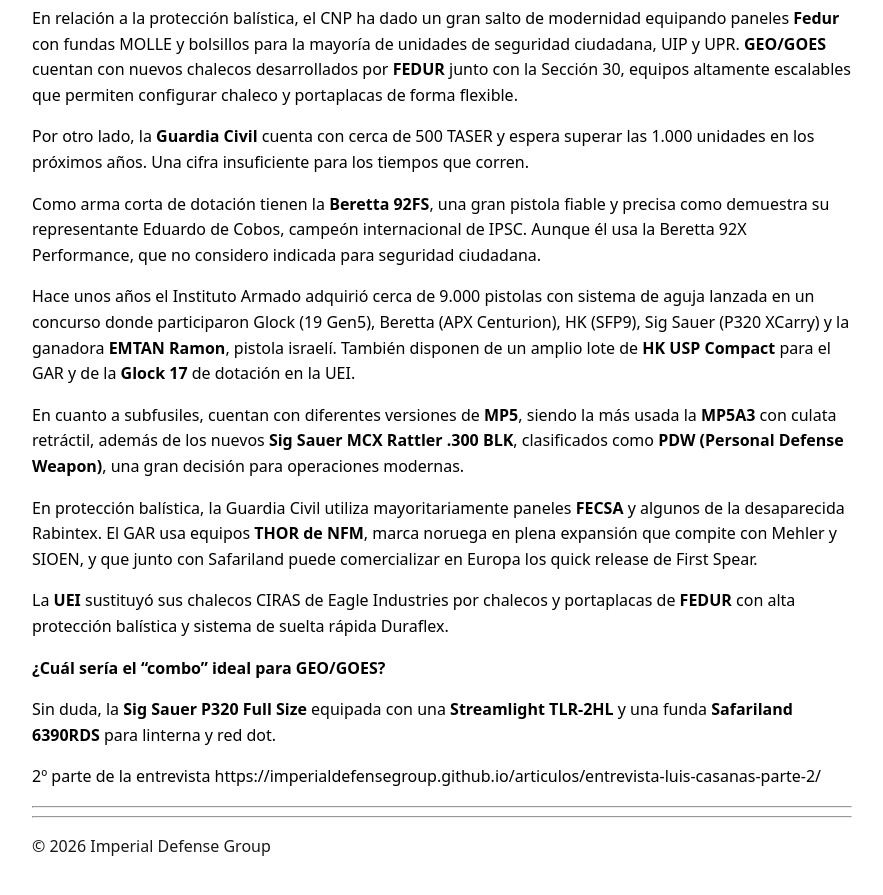
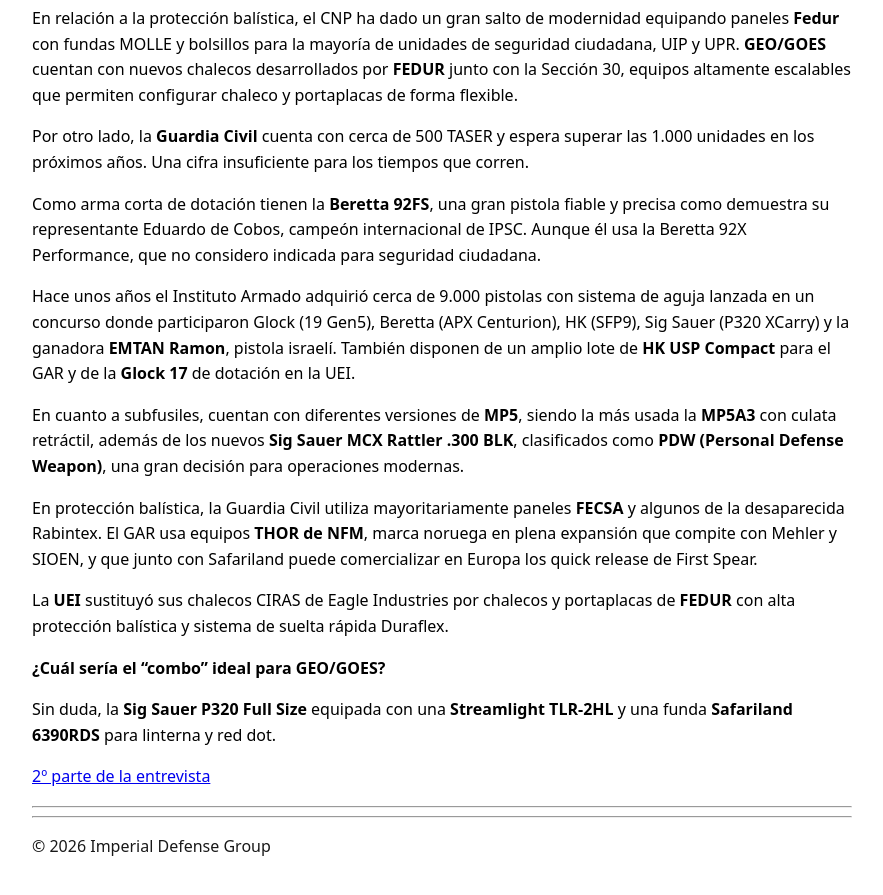
Before and after one commit to imperialdefensegroup/articulos, a Jekyll site: the page built from _posts/2025-09-04-luis-casanas-de-castro-consultor-tactico.md, in a window 1280 px wide and 900 px high, scrolled down 2348 px. Shown: the top 895 px of the window, without its empty margins (198-1081 px from the left). Built offline with Jekyll 4.4.1, drawn with Linux system fonts in a browser that asks for light colours.

Commit message:
Update 2025-09-04-luis-casanas-de-castro-consultor-tactico.md

```diff
--- a/_posts/2025-09-04-luis-casanas-de-castro-consultor-tactico.md
+++ b/_posts/2025-09-04-luis-casanas-de-castro-consultor-tactico.md
@@ -75,7 +75,6 @@ La **UEI** sustituyó sus chalecos CIRAS de Eagle Industries por chalecos y port
 
 Sin duda, la **Sig Sauer P320 Full Size** equipada con una **Streamlight TLR-2HL** y una funda **Safariland 6390RDS** para linterna y red dot.
 
-2º parte de la entrevista
-https://imperialdefensegroup.github.io/articulos/entrevista-luis-casanas-parte-2/
+[2º parte de la entrevista](https://imperialdefensegroup.github.io/articulos/entrevista-luis-casanas-parte-2/)
 
 ---
```
